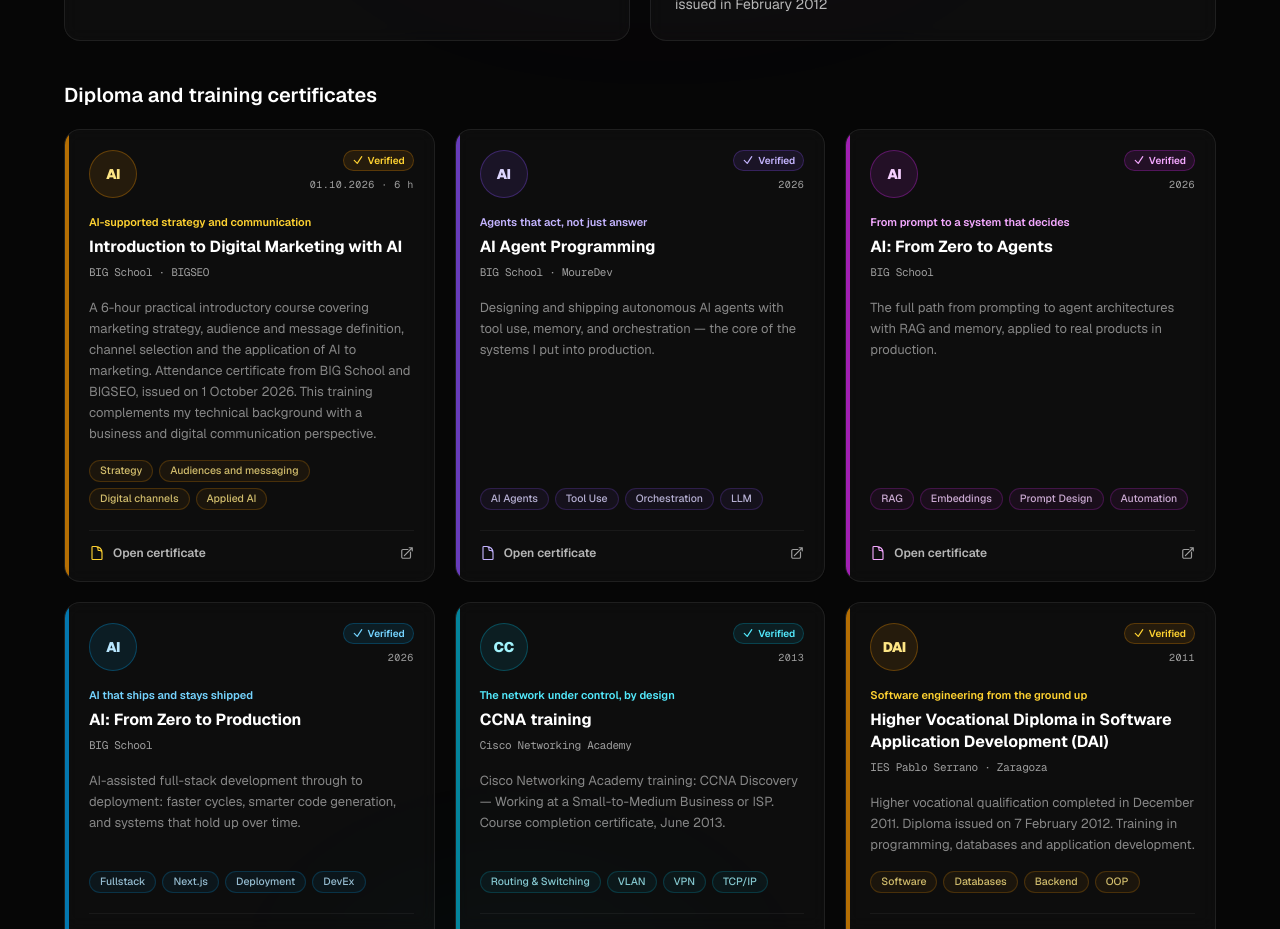
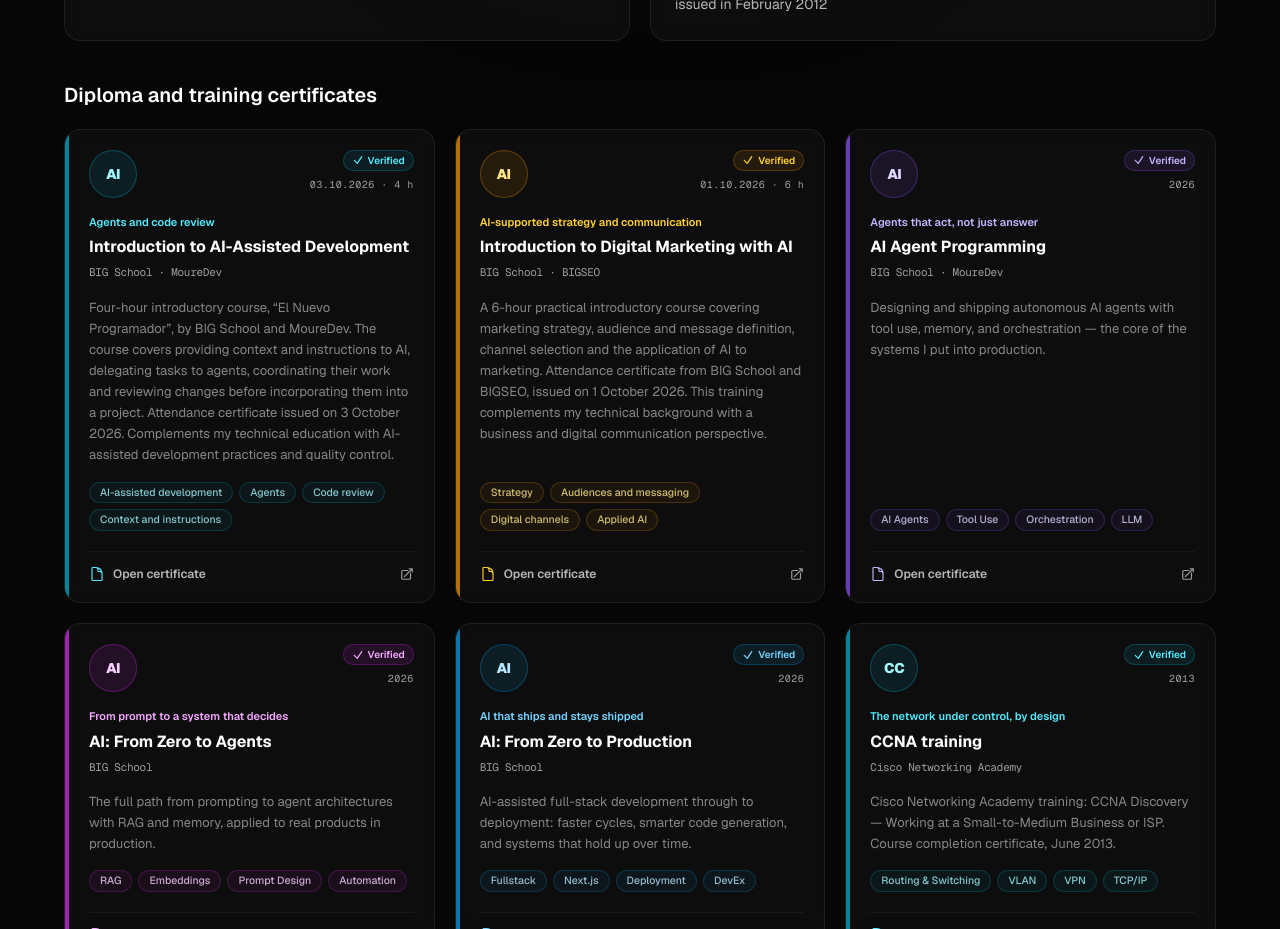
Before and after one commit to vidal-renao/vidal-pro-portfolio, a Next.js app: page /en in a window 1280 px wide. Shown: the part 2200-3129 px from the top of the page. Built offline with nearby package versions, Linux system fonts and the light colour scheme.

Commit message:
feat: add verified BIG School AI development attendance certificate

```diff
--- a/components/sections/Certifications.tsx
+++ b/components/sections/Certifications.tsx
@@ -16,6 +16,7 @@ interface Credential {
 }
 
 const credentials: Credential[] = [
+  { key: "ai_development", family: "cyan", monogram: "AI", pdf: "/assets/certs/ai-development-october.pdf" },
   { key: "ai_marketing", family: "amber", monogram: "AI", pdf: "/assets/certs/ai-digital-marketing.pdf" },
   { key: "ai_agentprog", family: "violet", monogram: "AI", pdf: "/assets/certs/ai-agent-programming.pdf" },
   { key: "ai_agents", family: "fuchsia", monogram: "AI", pdf: "/assets/certs/ai-zero-to-agents.pdf" },
--- a/messages/de.json
+++ b/messages/de.json
@@ -145,7 +145,18 @@
       "Zielgruppen und Botschaften",
       "Digitale Kanäle",
       "Angewandte KI"
-    ]
+    ],
+    "ai_development_title": "Einführung in die Entwicklung mit KI",
+    "ai_development_meaning": "Agenten und Codeprüfung",
+    "ai_development_desc": "Vierstündiger Einführungskurs „El Nuevo Programador“ von BIG School und MoureDev. Behandelt werden Kontext und Anweisungen für KI, die Delegation von Aufgaben an Agenten, die Koordination ihrer Arbeit und die Prüfung von Änderungen vor der Übernahme in ein Projekt. Teilnahmezertifikat vom 3. Oktober 2026. Ergänzt meine technische Ausbildung um KI-gestützte Entwicklungspraktiken und Qualitätskontrolle.",
+    "ai_development_tags": [
+      "Entwicklung mit KI",
+      "Agenten",
+      "Codeprüfung",
+      "Kontext und Anweisungen"
+    ],
+    "ai_development_issuer": "BIG School · MoureDev",
+    "ai_development_year": "03.10.2026 · 4 h"
   },
   "stack": {
     "title": "Technologie-Stack",
--- a/messages/en.json
+++ b/messages/en.json
@@ -145,7 +145,18 @@
       "Audiences and messaging",
       "Digital channels",
       "Applied AI"
-    ]
+    ],
+    "ai_development_title": "Introduction to AI-Assisted Development",
+    "ai_development_meaning": "Agents and code review",
+    "ai_development_desc": "Four-hour introductory course, “El Nuevo Programador”, by BIG School and MoureDev. The course covers providing context and instructions to AI, delegating tasks to agents, coordinating their work and reviewing changes before incorporating them into a project. Attendance certificate issued on 3 October 2026. Complements my technical education with AI-assisted development practices and quality control.",
+    "ai_development_tags": [
+      "AI-assisted development",
+      "Agents",
+      "Code review",
+      "Context and instructions"
+    ],
+    "ai_development_issuer": "BIG School · MoureDev",
+    "ai_development_year": "03.10.2026 · 4 h"
   },
   "stack": {
     "title": "Technology Stack",
--- a/messages/es.json
+++ b/messages/es.json
@@ -145,7 +145,18 @@
       "Públicos y mensajes",
       "Canales digitales",
       "IA aplicada"
-    ]
+    ],
+    "ai_development_title": "Iniciación al Desarrollo con IA",
+    "ai_development_meaning": "Agentes y revisión del código",
+    "ai_development_desc": "Formación introductoria de 4 horas: «El Nuevo Programador», impartida por BIG School y MoureDev. El curso aborda cómo dar contexto e instrucciones a la IA, delegar tareas en agentes, coordinar su trabajo y revisar los cambios antes de incorporarlos a un proyecto. Certificado de asistencia emitido el 3 de octubre de 2026. Complementa mi formación técnica con prácticas de desarrollo asistido por IA y control de calidad.",
+    "ai_development_tags": [
+      "Desarrollo con IA",
+      "Agentes",
+      "Revisión de código",
+      "Contexto e instrucciones"
+    ],
+    "ai_development_issuer": "BIG School · MoureDev",
+    "ai_development_year": "03.10.2026 · 4 h"
   },
   "stack": {
     "title": "Stack Tecnológico",
```
Also changed, not shown: 1 other file (tests, documents, lock files or other folders).
